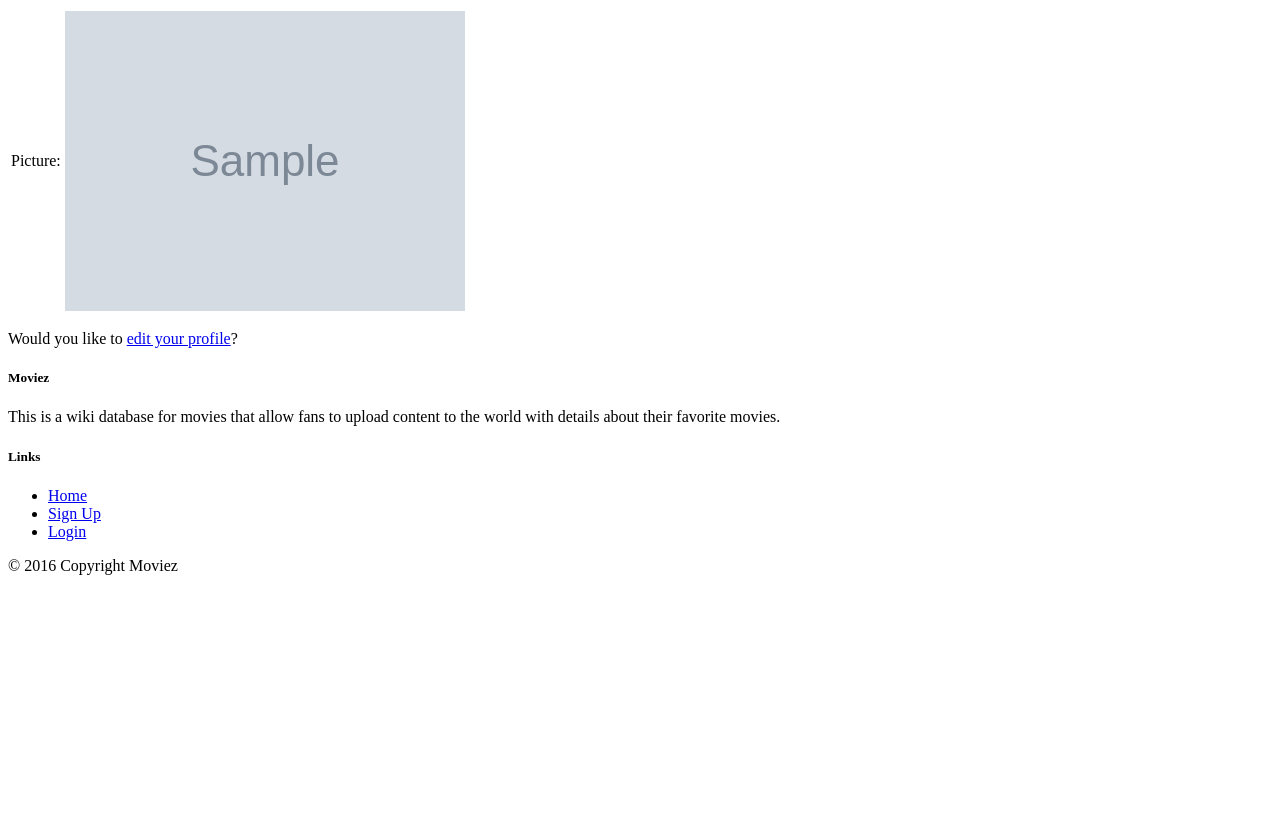
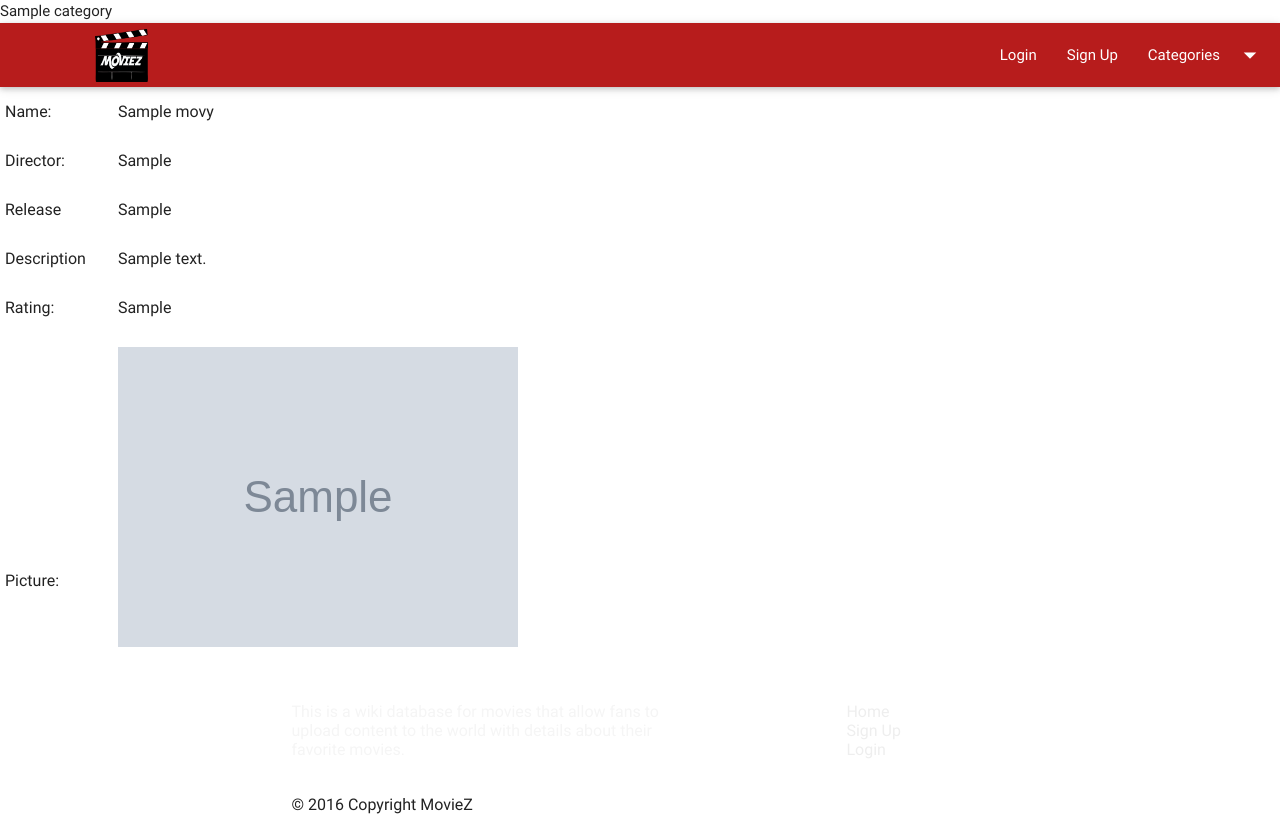
Before and after one commit to marquez-mollee-wm/last-project-2016, a PHP site: page /movies.php in a window 1280 px wide. Before the commit the page ends 575 px from the top, so only its background shows below. Run offline with PHP 8.4, Linux system fonts and the light colour scheme; the visitor is signed in with stand-in values (Sample User, id 1); tables that the repository leaves empty or names only in its code hold one stand-in row (values such as "Sample post"); grey boxes marked "Sample" are stand-in pictures; some libraries are stand-ins or nearby versions.

Commit message:
Improvements to some pages, and a prototype for the movies page.

```diff
--- a/footer.php
+++ b/footer.php
@@ -6,22 +6,23 @@
     <div class="container">
         <div class="row">
             <div class="col l6 s12">
-                <h5 class="white-text">Moviez</h5>
+                <h5 class="white-text">MovieZ</h5>
                 <p class="grey-text text-lighten-4">This is a wiki database for movies that allow fans to upload content to the world with details about their favorite movies.</p>
             </div>
             <div class="col l4 offset-l2 s12">
                 <h5 class="white-text">Links</h5>
                 <ul>
-                    <li><a class="grey-text text-lighten-3" href="#!">Home</a></li>
-                    <li><a class="grey-text text-lighten-3" href="#!">Sign Up</a></li>
-                    <li><a class="grey-text text-lighten-3" href="#!">Login</a></li>
+                    <li><a class="grey-text text-lighten-3" href="index.php">Home</a></li>
+                    <li><a class="grey-text text-lighten-3" href="signup.php">Sign Up</a></li>
+                    <li><a class="grey-text text-lighten-3" href="login.php">Login</a></li>
                 </ul>
             </div>
         </div>
     </div>
     <div class="footer-copyright">
         <div class="container">
-            © 2016 Copyright Moviez
+            © 2016 Copyright MovieZ
         </div>
     </div>
 </footer>
+</body>
--- a/login.php
+++ b/login.php
@@ -8,7 +8,7 @@
 <body>
 <br>
 <header>
-    <a href="index.html" class="logo">
+    <a href="index.php" class="logo">
         <strong><em>Moviez</em></strong>
     </a>
     <nav>
@@ -53,7 +53,7 @@ if (!isset($_SESSION['idusers'])) {
                 $_SESSION['username'] = $row['username'];
                 setcookie('idusers', $row['idusers'], time() + (60 * 60 * 24 * 30));    // expires in 30 days
                 setcookie('username', $row['username'], time() + (60 * 60 * 24 * 30));  // expires in 30 days
-                $home_url = 'http://' . $_SERVER['HTTP_HOST'] . dirname($_SERVER['PHP_SELF']) . '/index.html';
+                $home_url = 'http://' . $_SERVER['HTTP_HOST'] . dirname($_SERVER['PHP_SELF']) . '/index.php';
                 header('Location: ' . $home_url);
             }
             else {
@@ -80,7 +80,7 @@ if (empty($_SESSION['idusers'])) {
         <div id="signup-tab-content" class="active">
             <form class="signup-form" method="post" action="<?php echo $_SERVER['PHP_SELF']; ?>">
                      <input type="text" class="input" id="username" name="username" value="<?php if (!empty($user_username)) echo $user_username; ?>" autocomplete="off" placeholder="Username" /><br />
-                     <input type="password" class="input" name="password" id="password" autocomplete="off" placeholder="Email"/>
+                     <input type="password" class="input" name="password" id="password" autocomplete="off" placeholder="Password"/>
                      <input type="submit" class="button" value="Log In" name="submit" />
             </form>
         </div>
--- a/movies.php
+++ b/movies.php
@@ -3,22 +3,14 @@
 require_once('startsession.php');
 
 require_once('appvars.php');
-
-// Make sure the user is logged in before going any further.
-if (!isset($_SESSION['idusers'])) {
-    echo '<p class="login">Please <a href="login.php">log in</a> to access this page.</p>';
-    exit();
-}
+require_once('header.php');
 
 // Connect to the database
 $dbh = new PDO('mysql:host=localhost;dbname=MovieZ', 'root', 'root' );
 
 // Grab the profile data from the database
-if (!isset($_GET['idusers'])) {
-    $query = "SELECT `name`, director, `release`, description, picture, rating FROM mismatch_user WHERE user_id = '" . $_SESSION['user_id'] . "'";
-}
-else {
-    $query = "SELECT username, first_name, last_name, gender, birthdate, city, state, picture FROM mismatch_user WHERE user_id = '" . $_GET['user_id'] . "'";
+if (!isset($_GET['idmovies'])) {
+    $query = "SELECT `name`, director, `release`, description, picture, rating FROM movies WHERE idmovies = '" . $_SESSION['idmovies'] . "'";
 }
 $stmt = $dbh->prepare($query);
 $stmt->execute();
@@ -29,56 +21,30 @@ if (count($results) == 1) {
     // The user row was found so display the user data
     $row = $results[0];
     echo '<table>';
-    if (!empty($row['username'])) {
-        echo '<tr><td class="label">Username:</td><td>' . $row['username'] . '</td></tr>';
+    if (!empty($row['name'])) {
+        echo '<tr><td class="label">Name:</td><td>' . $row['name'] . '</td></tr>';
     }
-    if (!empty($row['first_name'])) {
-        echo '<tr><td class="label">First name:</td><td>' . $row['first_name'] . '</td></tr>';
+    if (!empty($row['director'])) {
+        echo '<tr><td class="label">Director:</td><td>' . $row['director'] . '</td></tr>';
     }
-    if (!empty($row['last_name'])) {
-        echo '<tr><td class="label">Last name:</td><td>' . $row['last_name'] . '</td></tr>';
+    if (!empty($row['release'])) {
+        echo '<tr><td class="label">Release</td><td>' . $row['release'] . '</td></tr>';
     }
-    if (!empty($row['gender'])) {
-        echo '<tr><td class="label">Gender:</td><td>';
-        if ($row['gender'] == 'M') {
-            echo 'Male';
-        }
-        else if ($row['gender'] == 'F') {
-            echo 'Female';
-        }
-        else {
-            echo '?';
-        }
-        echo '</td></tr>';
+    if (!empty($row['description'])) {
+        echo '<tr><td class="label">Description</td><td>' . $row['description'] . '</td></tr>';
     }
-    if (!empty($row['birthdate'])) {
-        if (!isset($_GET['user_id']) || ($_SESSION['user_id'] == $_GET['user_id'])) {
-            // Show the user their own birthdate
-            echo '<tr><td class="label">Birthdate:</td><td>' . $row['birthdate'] . '</td></tr>';
-        }
-        else {
-            // Show only the birth year for everyone else
-            list($year, $month, $day) = explode('-', $row['birthdate']);
-            echo '<tr><td class="label">Year born:</td><td>' . $year . '</td></tr>';
-        }
-    }
-    if (!empty($row['city']) || !empty($row['state'])) {
-        echo '<tr><td class="label">Location:</td><td>' . $row['city'] . ', ' . $row['state'] . '</td></tr>';
+    if (!empty($row['rating'])) {
+        echo '<tr><td class="label">Rating:</td><td>' . $row['rating'] . '</td></tr>';
     }
     if (!empty($row['picture'])) {
-        echo '<tr><td class="label">Picture:</td><td><img src="' . MM_UPLOADPATH . $row['picture'] .
-            '" alt="Profile Picture" /></td></tr>';
+        echo '<tr><td class="label">Picture:</td><td><img src="' . MZ_UPLOADPATH . $row['picture'] .
+            '" alt="picture /></td></tr>';
     }
     echo '</table>';
-    if (!isset($_GET['user_id']) || ($_SESSION['user_id'] == $_GET['user_id'])) {
-        echo '<p>Would you like to <a href="editprofile.php">edit your profile</a>?</p>';
-    }
 } // End of check for a single row of user results
 else {
-    echo '<p class="error">There was a problem accessing your profile.</p>';
+    echo '<p class="error">There was a problem accessing the page.</p>';
 }
-
-
 ?>
 
 <?php
--- a/signup.php
+++ b/signup.php
@@ -8,7 +8,7 @@
 
 <header>
     </br>
-    <a href="index.html" class="logo">
+    <a href="index.php" class="logo">
         <em><strong>MovieZ</strong></em>
     </a>
 </header>
```
